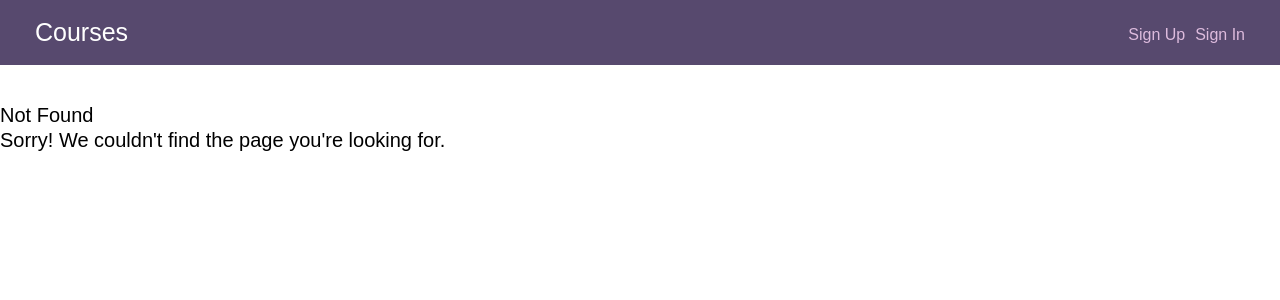
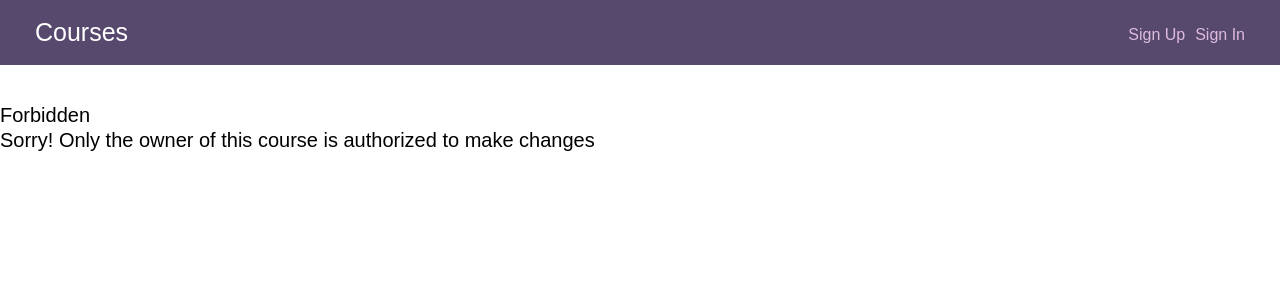
Before and after one commit to rohald89/FSJS-TD-Unit10, a React (Create React App) app in the folder client/: page /forbidden in a window 1280 px wide. Before the commit this address had no page. Shown: the top 300 px of the page. Built offline with nearby package versions, Linux system fonts and the light colour scheme.

Commit message:
added Forbidden and UndhandledError components

```diff
--- a/client/src/App.js
+++ b/client/src/App.js
@@ -9,6 +9,8 @@ import UserSignUp from './components/UserSignUp';
 import UserSignOut from './components/UserSignOut';
 import CreateCourse from './components/CreateCourse';
 import UpdateCourse from './components/UpdateCourse';
+import Forbidden from './components/Forbidden';
+import UnhandledError from './components/UnhandledError';
 import NotFound from './components/NotFound';
 import Authenticated from './components/Authenticated';
 
@@ -38,6 +40,9 @@ function App() {
           <Route path="/signin" component={UserSignInWithContext} />
           <Route path="/signup" component={UserSignUpWithContext} />
           <Route path="/signout" component={UserSignOutWithContext} />
+          <Route path="/notfound" component={NotFound} />
+          <Route path="/forbidden" component={Forbidden} />
+          <Route path="/error" component={UnhandledError} />
           <Route component={NotFound} />
         </Switch>
       </main>
--- /dev/null
+++ b/client/src/components/Forbidden.js
@@ -0,0 +1,10 @@
+import React from 'react';
+
+const Forbidden = () => (
+  <div className="bounds">
+    <h1>Forbidden</h1>
+    <p>Sorry! Only the owner of this course is authorized to make changes</p>
+  </div>
+);
+
+export default Forbidden;
--- /dev/null
+++ b/client/src/components/UnhandledError.js
@@ -0,0 +1,10 @@
+import React from 'react';
+
+const UnhandledError = () => (
+  <div className="bounds">
+    <h1>Uh oh!</h1>
+    <p>Something went wrong! Please try again at another time.</p>
+  </div>
+);
+
+export default UnhandledError;
--- a/client/src/config.js
+++ b/client/src/config.js
@@ -1,4 +1,3 @@
-
 const config = {
   apiBaseUrl: 'http://localhost:5000/api',
 };
```
Also changed, not shown: client/src/components/CourseDetail.js (+3 -11 lines).
